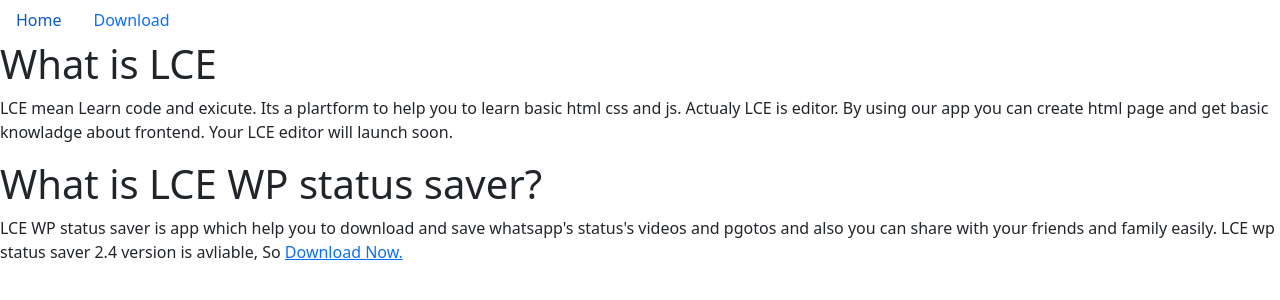
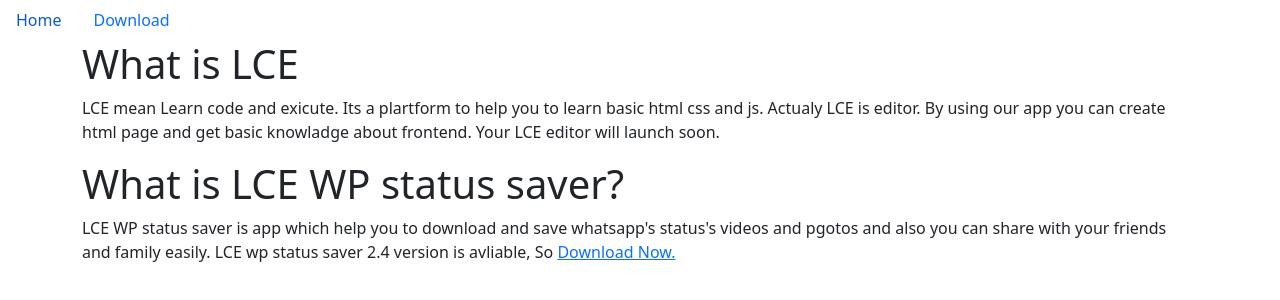
Before and after one commit to technologygurubhai/akandroid, a plain HTML site: page about.html in a window 1280 px wide. Drawn offline with nearby package versions, Linux system fonts and the light colour scheme.

Commit message:
Update about.html

```diff
--- a/about.html
+++ b/about.html
@@ -18,7 +18,7 @@
   </li>
 </ul>
     </nav>
-    <div class="containerfluid">
+    <div class="container">
       <h1>What is LCE</h1>
       <p>LCE mean Learn code and exicute. Its a plartform to help you to learn basic html css and js. Actualy LCE is editor. By using our app you can create html page and get basic knowladge about frontend. Your LCE editor will launch soon.</p>
       <h1>What is LCE WP status saver?</h1>
```
